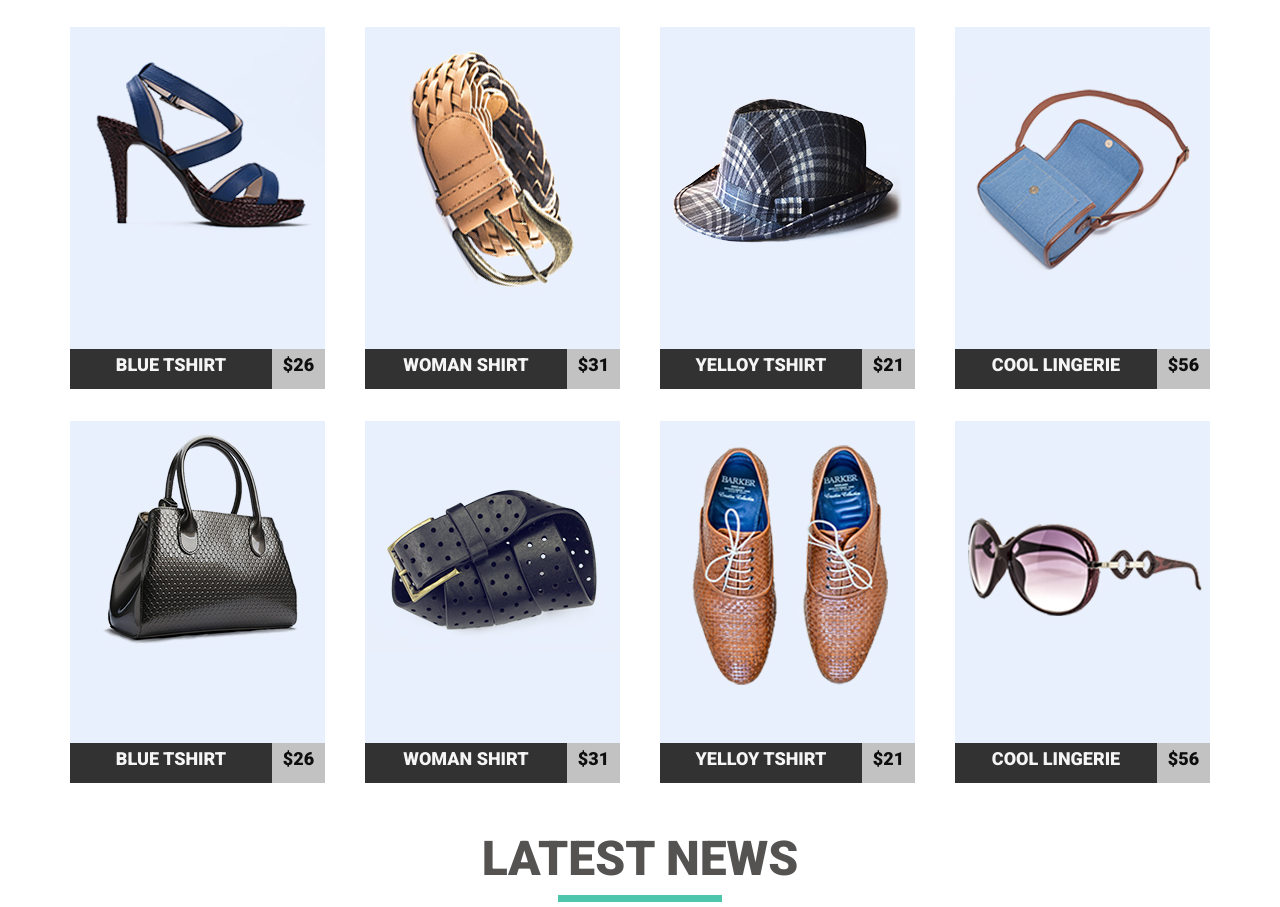
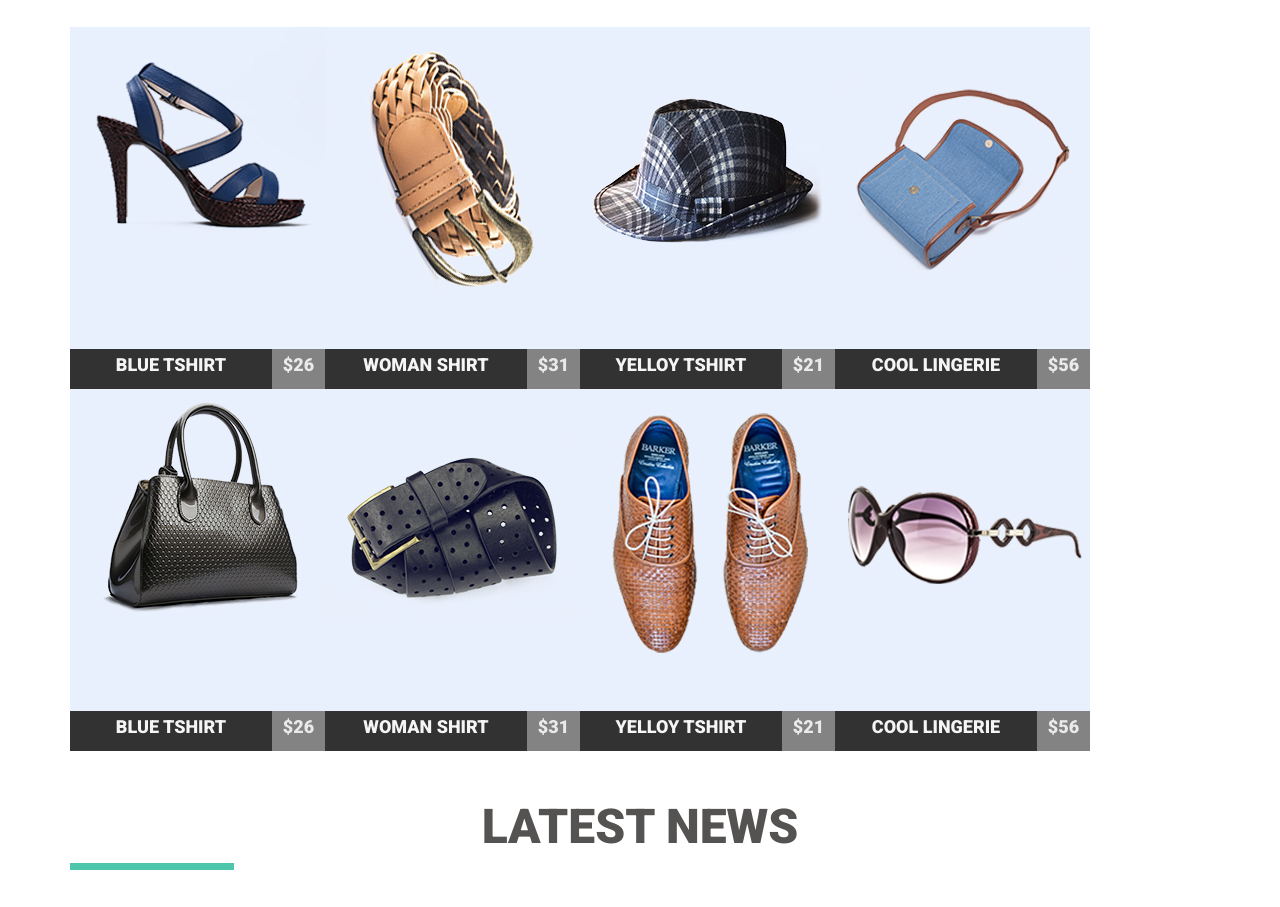
Before and after one commit to horianina/horianina-goit-fe-course, a plain HTML site: page module-04/index.html in a window 1280 px wide. Shown: the part 134-1041 px from the top of the page. Drawn offline with Linux system fonts and the light colour scheme.

Commit message:
module-04

```diff
--- a/module-04/css/styles.css
+++ b/module-04/css/styles.css
@@ -37,10 +37,10 @@ body {
 
 .logo::first-letter {
 color: #1abc9c;
-font-family: "Roboto", "Arial", serif;
+font-family: "Roboto", "Arial", sans-serif;
 }
 
-.site-navigation li{
+.site-navigation li {
     float: left;
     margin-right: 15px;
 }
@@ -90,20 +90,23 @@ font-family: "Roboto", "Arial", serif;
 }*/
 
 .row-list-rectangle {
+    display: block;
     width: 255px;
     float: left;
     cursor: pointer;
+
 }
-.row-list-rectangle:.row-list-name:hover {
+
+.row-list-rectangle:hover .row-list-name {
     background-color: #1abc9c;
 }
 
-.row-list-rectangle a {
+/*.row-list-rectangle a {
     text-decoration: none;
-}
+}*/
 
 .row-list-rectangle:not(:nth-child(4n)) {
-    margin-right: 40px;
+    margin-right: 0;
 }
 
 .row-list-rectangle:not(:nth-last-child(-n+4)) {
@@ -116,7 +119,7 @@ font-family: "Roboto", "Arial", serif;
     height: 7px;
     background-color: #4ec6ab ;
     content: '';
-    margin: 20px auto;
+    margin-top: 20px;
 }
 
 .row-list-heading::after {
@@ -125,7 +128,8 @@ font-family: "Roboto", "Arial", serif;
     height: 7px;
     background-color: #4ec6ab ;
     content: '';
-    margin: 20px auto;
+    /*margin-top: 20px auto;*/
+    margin-top: 20px;
 }
 
 .clearfix::after {
@@ -142,7 +146,7 @@ font-family: "Roboto", "Arial", serif;
 }
 .row-list-names {
     float: left;
-    font-family: "Roboto", "Arial", serif;
+    font-family: "Roboto", "Arial", sans-serif;
     font-size: 18px;
     line-height: 32px;
     width: 202px;
@@ -153,19 +157,21 @@ font-family: "Roboto", "Arial", serif;
     text-align: center;
 }
 
-.row-list-names:hover {
+/*.row-list-names:hover {
     background-color: #1abc9c;
-}
+}*/
 
 .row-list-price {
     float: right;
     font-family: "Roboto", "Arial", sans-serif;
     font-size: 18px;
+    font-weight: 400;
     line-height: 32px;
     width: 53px;
     height: 40px;
-    background-color: #ffffff;
-    opacity: 0.7;
+    color:  #ffffff;
+    background-color:#8c8c8c;
+    opacity: 0.9;
     margin: 0;
     padding: 0;
     text-align: center;
@@ -195,7 +201,7 @@ font-family: "Roboto", "Arial", serif;
     margin-bottom: 82px;
 }
 .page-footer-name {
-    font-family: "Roboto", "Arial", serif;
+    font-family: "Roboto", "Arial", sans-serif;
     font-size: 48px;
     font-weight: 900;
     line-height: 32px;
@@ -221,7 +227,6 @@ font-family: "Roboto", "Arial", serif;
     height: 3px;
     background-color: #4ec6ab ;
     content: '';
-    margin: 20px 0;
     margin-top: 7px;
 }
 
--- a/module-04/index.html
+++ b/module-04/index.html
@@ -30,73 +30,70 @@
                 <h2 class="row-list-heading">Featured products</h2>
 
                 <ul class="row-list clearfix">
-                    <li class="row-list-rectangle">
+                    <li><a href="#" class="row-list-rectangle">
                         <img class="row-list-image" src="img/image1.jpg" alt="row member image" width="255" height="322">
                         <div class="row-list-name clearfix">
-                            <h2><a href="#" class="row-list-names">blue tshirt</a></h2>
+                            <h2 class="row-list-names">blue tshirt</h2>
                             <p class="row-list-price">$26</p>
                         </div>
-
+                    </a>
                     </li>
-                    <li class="row-list-rectangle">
+                    <li><a href="#" class="row-list-rectangle">
                         <img class="row-list-image" src="img/image2.jpg" alt="row member image" width="255" height="322">
                         <div class="row-list-name clearfix">
-                            <h2><a href="#" class="row-list-names">woman shirt</a></h2>
+                            <h2 class="row-list-names">woman shirt</h2>
                             <p class="row-list-price">$31</p>
                         </div>
-
+                       </a>
                     </li>
-                    <li class="row-list-rectangle">
+                    <li><a href="#" class="row-list-rectangle">
                         <img class="row-list-image" src="img/image3.jpg" alt="row member image" width="255" height="322">
                         <div class="row-list-name clearfix">
-                            <h2><a href="#" class="row-list-names">yelloy tshirt</a></h2>
+                            <h2 class="row-list-names">yelloy tshirt</h2>
                             <p class="row-list-price">$21</p>
                         </div>
-
+                        </a>
                     </li>
-                    <li class="row-list-rectangle">
+                    <li><a href="#" class="row-list-rectangle">
                         <img class="row-list-image" src="img/image4.jpg" alt="row member image" width="255" height="322">
                         <div class="row-list-name clearfix">
-                            <h2><a href="#" class="row-list-names">Cool lingerie</a></h2>
+                            <h2 class="row-list-names">Cool lingerie</h2>
                             <p class="row-list-price">$56</p>
                         </div>
-
+                        </a>
                     </li>
-                    <li class="row-list-rectangle">
+                    <li><a href="#" class="row-list-rectangle">
                         <img class="row-list-image" src="img/image5.jpg" alt="row member image" width="255" height="322">
                         <div class="row-list-name clearfix">
-                            <h2><a href="#" class="row-list-names">blue tshirt</a></h2>
-
+                            <h2 class="row-list-names">blue tshirt</h2>
                             <p class="row-list-price">$26</p>
                         </div>
-
+                        </a>
                     </li>
-                    <li class="row-list-rectangle">
-                        <a href="#" class="logo"></a>
+                    <li><a href="#" class="row-list-rectangle">
                         <img class="row-list-image" src="img/image6.jpg" alt="row member image" width="255" height="322">
                         <div class="row-list-name clearfix">
                             <h2 class="row-list-names">woman shirt</h2>
 
                             <p class="row-list-price">$31</p>
                         </div>
-
+                       </a>
                     </li>
-                    <li class="row-list-rectangle">
+                    <li><a href="#" class="row-list-rectangle">
                         <img class="row-list-image" src="img/image7.jpg" alt="row member image" width="255" height="322">
                         <div class="row-list-name clearfix">
-                            <h2><a href="#" class="row-list-names">yelloy tshirt</a></h2>
-
+                            <h2 class="row-list-names">yelloy tshirt</h2>
                             <p class="row-list-price">$21</p>
                         </div>
-
+                       </a>
                     </li>
-                    <li class="row-list-rectangle">
+                    <li><a href="#" class="row-list-rectangle">
                         <img class="row-list-image" src="img/image8.jpg" alt="row member image" width="255" height="322">
                         <div class="row-list-name clearfix">
-                            <h2><a href="#" class="row-list-names">Cool lingerie</a></h2>
-
+                            <h2 class="row-list-names">Cool lingerie</h2>
                             <p class="row-list-price">$56</p>
                         </div>
+                        </a>
                     </li>
                 </ul>
                </div>
```
